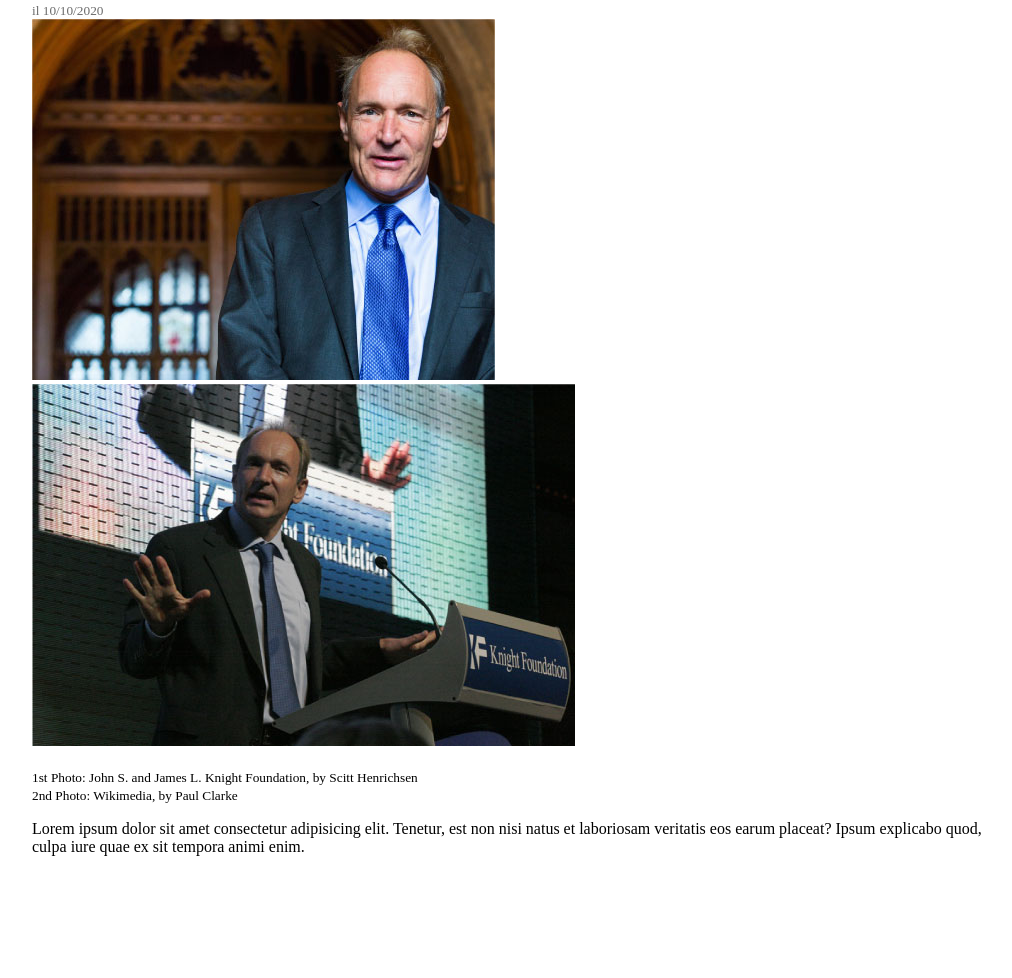
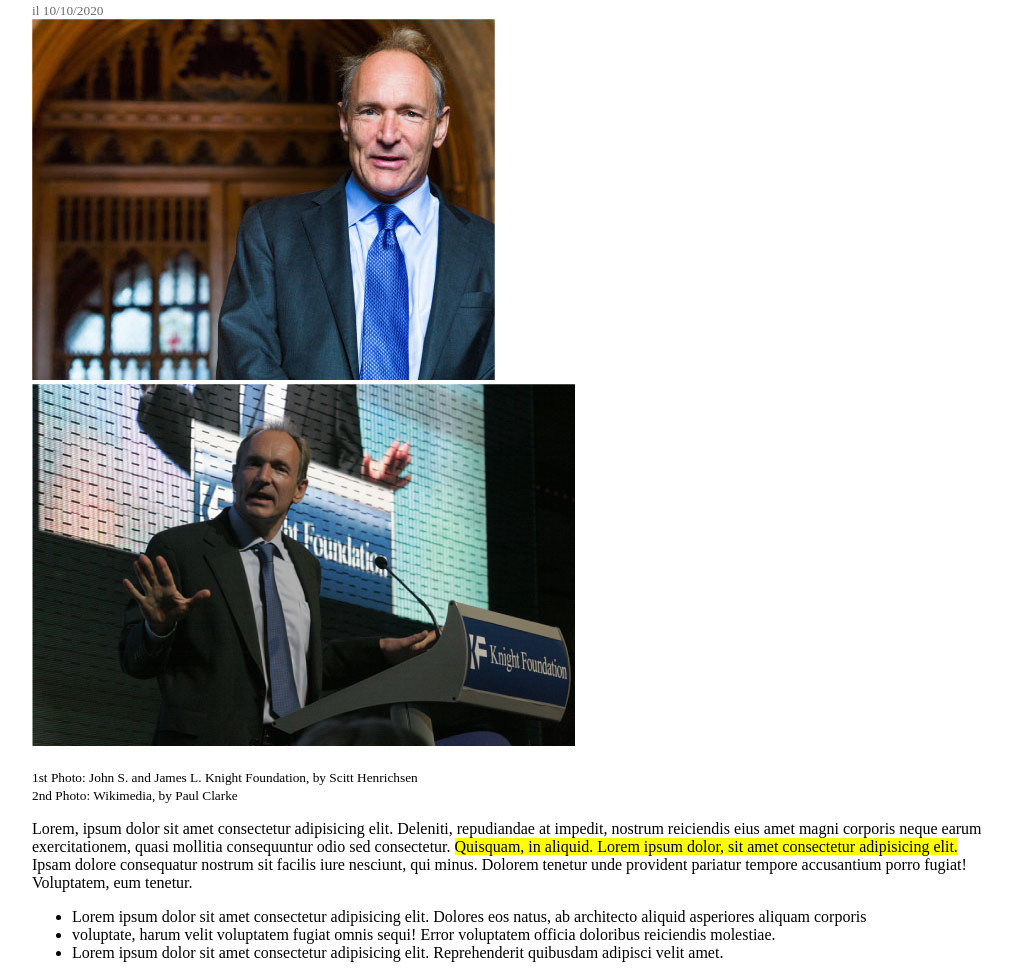
Before and after one commit to GiorgioFontana-12/html-css-booleaner, a plain HTML site: page index.html in a window 1280 px wide. Shown: the part 288-1266 px from the top of the page, without its empty margins (126-1138 px from the left). Before the commit the page ends 1160 px from the top, so only its background shows below. Drawn offline with Linux system fonts and the light colour scheme.

Commit message:
feat main

```diff
--- a/index.html
+++ b/index.html
@@ -25,8 +25,16 @@
         </div>
         <br>
         <small>1st Photo: John S. and James L. Knight Foundation, by Scitt Henrichsen <br> 2nd Photo: Wikimedia, by Paul Clarke</small>
-        <p>Lorem ipsum dolor sit amet consectetur adipisicing elit. Tenetur, est non nisi natus et laboriosam veritatis eos earum placeat? Ipsum explicabo quod, culpa iure quae ex sit tempora animi enim.</p>
+        <p>Lorem, ipsum dolor sit amet consectetur adipisicing elit. Deleniti, repudiandae at impedit, nostrum reiciendis eius amet magni corporis neque earum exercitationem, quasi mollitia consequuntur odio sed consectetur. <mark>Quisquam, in aliquid. Lorem ipsum dolor, sit amet consectetur adipisicing elit.</mark>  Ipsam dolore consequatur nostrum sit facilis iure nesciunt, qui minus. Dolorem tenetur unde provident pariatur tempore accusantium porro fugiat! Voluptatem, eum tenetur.</p>
+        <ul>
+            <li>Lorem ipsum dolor sit amet consectetur adipisicing elit. Dolores eos natus, ab architecto aliquid asperiores aliquam corporis </li>
+            <li>voluptate, harum velit voluptatem fugiat omnis sequi! Error voluptatem officia doloribus reiciendis molestiae.</li>
+            <li>Lorem ipsum dolor sit amet consectetur adipisicing elit. Reprehenderit quibusdam adipisci velit amet.</li>
+        </ul>
+
+
     </main>
+
 
 
 
```
